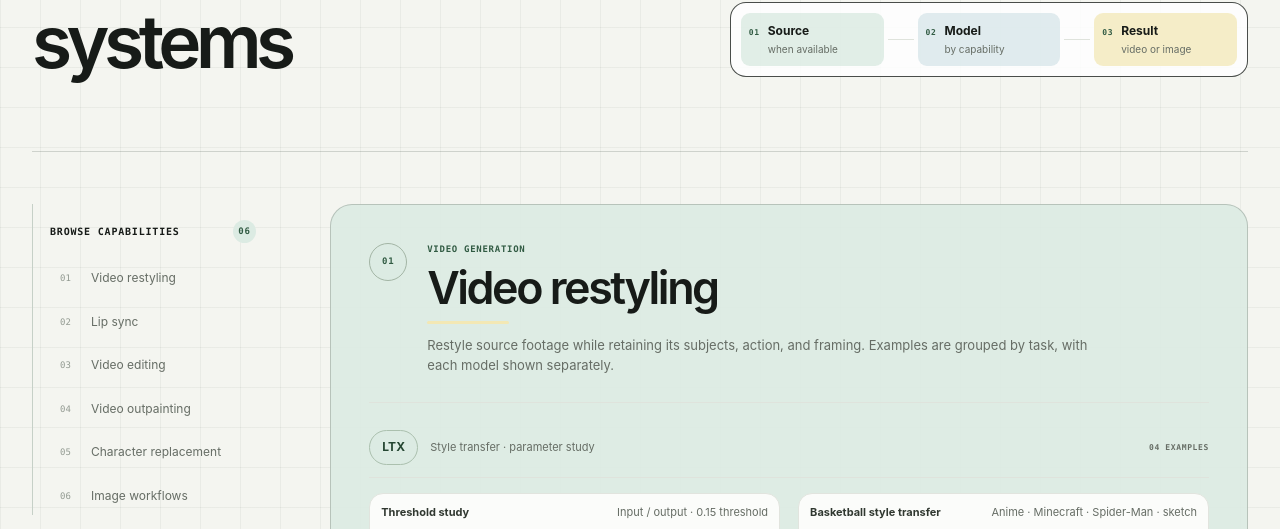
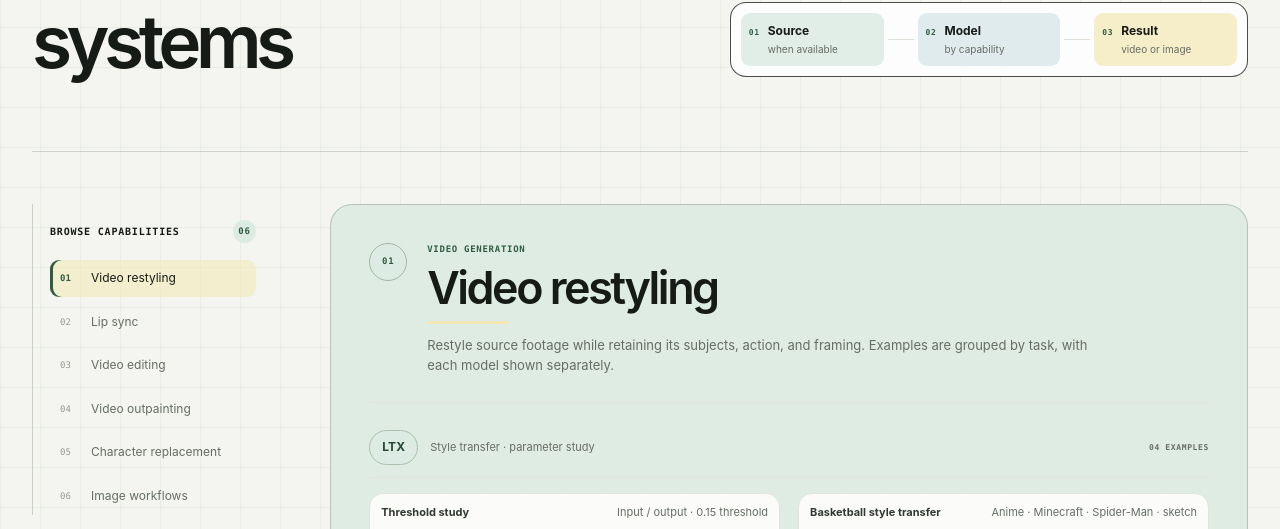
Before and after one commit to Yuvrajxms09/Yuvrajxms09.github.io, a Jekyll site: the page built from work/index.html, in a window 1280 px wide and 1400 px high, scrolled down 453 px. Shown: the top 529 px of the window. Built offline with Jekyll 4.4.1, drawn with Linux system fonts in a browser that asks for light colours; grey boxes are pictures that could not be loaded.

Commit message:
Add motion to work portfolio page

```diff
--- a/assets/css/work.scss
+++ b/assets/css/work.scss
@@ -9,6 +9,8 @@
 $mint: #dcebe3;
 $butter: #f3e8b4;
 $blue: #dce9ec;
+
+html { scroll-behavior: smooth; }
 
 .work-site {
   min-height: 100vh;
@@ -91,6 +93,8 @@
 .work-index a { display: grid; grid-template-columns: 24px 1fr; gap: 7px; padding: 9px 10px; border-radius: 9px; color: $muted; font-size: 12px; text-decoration: none; transition: color .18s ease, background-color .18s ease; }
 .work-index a span { color: #929a91; font-family: ui-monospace, SFMono-Regular, Menlo, monospace; font-size: 9px; padding-top: 3px; }
 .work-index a:hover { color: $ink; background: rgba(220, 235, 227, .72); }
+.work-index a[aria-current="location"] { color: $ink; background: rgba(243, 232, 180, .58); box-shadow: inset 3px 0 0 $green; }
+.work-index a[aria-current="location"] span { color: $green; font-weight: 750; }
 
 .work-project { padding: clamp(23px, 3vw, 38px); margin: 0 0 26px; border: 1px solid rgba(23, 27, 24, .2); border-radius: 22px; background: rgba(220, 235, 227, .9); box-shadow: 0 5px 0 rgba(37, 51, 40, .06); scroll-margin-top: 28px; }
 .work-project:nth-child(3n + 2) { background: rgba(243, 232, 180, .48); }
@@ -192,5 +196,39 @@
 }
 
 @media (prefers-reduced-motion: reduce) {
-  .work-site *, .work-site *::before, .work-site *::after { scroll-behavior: auto !important; transition-duration: .01ms !important; }
+  html { scroll-behavior: auto; }
+  .work-site *, .work-site *::before, .work-site *::after { scroll-behavior: auto !important; animation-duration: .01ms !important; animation-iteration-count: 1 !important; transition-duration: .01ms !important; }
 }
+
+@media (prefers-reduced-motion: no-preference) {
+  @keyframes work-marker-draw {
+    to { background-size: 100% 100%; }
+  }
+  @keyframes work-step-arrive {
+    from { opacity: .45; transform: translateY(8px); }
+    to { opacity: 1; transform: translateY(0); }
+  }
+  @keyframes work-connector-draw {
+    to { transform: scaleX(1); }
+  }
+  .work-title-mark { background-size: 0 100%; animation: work-marker-draw .72s ease-out .3s forwards; }
+  .workflow-strip > div { animation: work-step-arrive .48s cubic-bezier(.2, .7, .2, 1) both; }
+  .workflow-strip > div:nth-of-type(1) { animation-delay: .4s; }
+  .workflow-strip > div:nth-of-type(2) { animation-delay: .72s; }
+  .workflow-strip > div:nth-of-type(3) { animation-delay: 1.04s; }
+  .workflow-strip i { transform: scaleX(0); transform-origin: left center; animation: work-connector-draw .28s ease-out both; }
+  .workflow-strip i:nth-of-type(1) { animation-delay: .66s; }
+  .workflow-strip i:nth-of-type(2) { animation-delay: .98s; }
+  .work-site.has-scroll-motion .work-project { opacity: 0; transform: translateY(18px); transition: opacity .62s ease, transform .62s cubic-bezier(.2, .7, .2, 1); }
+  .work-site.has-scroll-motion .work-project.is-visible { opacity: 1; transform: translateY(0); }
+  .work-site.has-scroll-motion .work-media,
+  .work-site.has-scroll-motion .work-image { opacity: 0; transform: translateY(10px); transition: opacity .4s ease, transform .4s cubic-bezier(.2, .7, .2, 1); }
+  .work-site.has-scroll-motion .work-project.is-visible .work-media,
+  .work-site.has-scroll-motion .work-project.is-visible .work-image { opacity: 1; transform: translateY(0); }
+  .work-site.has-scroll-motion .work-media:nth-child(2),
+  .work-site.has-scroll-motion .work-image:nth-child(2) { transition-delay: .08s; }
+  .work-site.has-scroll-motion .work-media:nth-child(3),
+  .work-site.has-scroll-motion .work-image:nth-child(3) { transition-delay: .15s; }
+  .work-site.has-scroll-motion .work-media:nth-child(4),
+  .work-site.has-scroll-motion .work-image:nth-child(4) { transition-delay: .22s; }
+}
--- /dev/null
+++ b/assets/js/work.js
@@ -0,0 +1,45 @@
+(() => {
+  const site = document.querySelector(".work-site");
+  if (!site || !("IntersectionObserver" in window)) return;
+
+  const projects = Array.from(site.querySelectorAll(".work-project"));
+  const links = Array.from(site.querySelectorAll(".work-index a"));
+  if (!projects.length || !links.length) return;
+
+  if (!window.matchMedia("(prefers-reduced-motion: reduce)").matches) {
+    site.classList.add("has-scroll-motion");
+
+    const revealObserver = new IntersectionObserver((entries, observer) => {
+      entries.forEach((entry) => {
+        if (!entry.isIntersecting) return;
+        entry.target.classList.add("is-visible");
+        observer.unobserve(entry.target);
+      });
+    }, { threshold: 0.08, rootMargin: "0px 0px -8% 0px" });
+
+    projects.forEach((project) => revealObserver.observe(project));
+  }
+
+  const updateCurrentLink = () => {
+    const marker = window.innerHeight * 0.4;
+    const activeProject = projects.find((project) => {
+      const bounds = project.getBoundingClientRect();
+      return bounds.top <= marker && bounds.bottom > marker;
+    }) || projects.find((project) => project.getBoundingClientRect().top > marker) || projects[projects.length - 1];
+
+    links.forEach((link) => {
+      if (link.hash === `#${activeProject.id}`) {
+        link.setAttribute("aria-current", "location");
+      } else {
+        link.removeAttribute("aria-current");
+      }
+    });
+  };
+
+  const navigationObserver = new IntersectionObserver(updateCurrentLink, {
+    rootMargin: "-35% 0px -55% 0px"
+  });
+
+  projects.forEach((project) => navigationObserver.observe(project));
+  updateCurrentLink();
+})();
--- a/work/index.html
+++ b/work/index.html
@@ -247,4 +247,5 @@
     <span>Yuvraj Singh · Machine learning engineer</span>
     <a href="mailto:singhyuvrajf1@gmail.com">Contact</a>
   </footer>
+<script src="{{ '/assets/js/work.js' | relative_url }}?v=2" defer></script>
 </div>
```
Also changed, not shown: other parts of work/index.html (+1 -1 lines).
